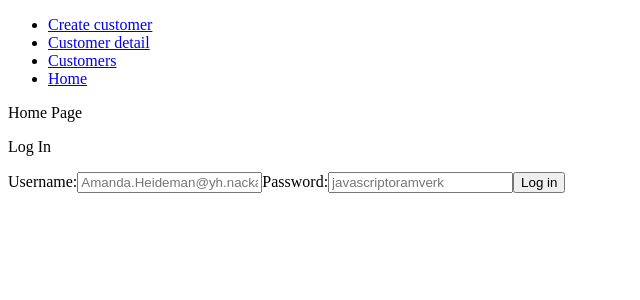
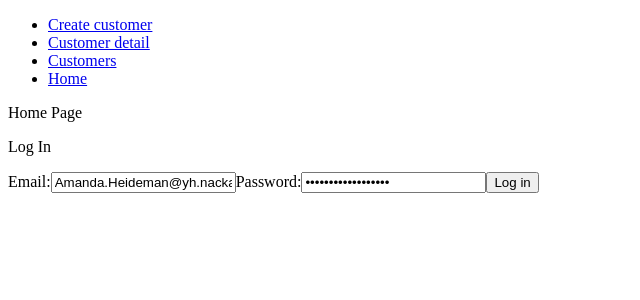
Before and after one commit to AmandaHeideman/customer-register, a React (Create React App) app: page / in a window 1280 px wide. Shown: the top 300 px of the page, without its empty margins (0-640 px from the left). Built offline with nearby package versions, Linux system fonts and the light colour scheme.

Commit message:
add functionality to log in

```diff
--- a/src/components/LogIn.jsx
+++ b/src/components/LogIn.jsx
@@ -1,16 +1,52 @@
-import React from 'react'
+import React, {useState} from 'react';
+import {useHistory} from 'react-router-dom';
 
 export default function LogIn() {
+  const [formInput, setFormInput] = useState({
+    email: "Amanda.Heideman@yh.nackademin.se",
+    password: "javascriptoramverk"
+  })
+
+  const history = useHistory();
+
+  function handleOnChange(e){
+    e.preventDefault();
+    setFormInput({...formInput, [e.target.email]: e.target.password })
+  }
+
+  function handleOnSubmit(e){
+    e.preventDefault()
+    const url = "https://frebi.willandskill.eu/api-token-auth/"
+    const payload = {
+      email: formInput.email,
+      password: formInput.password
+    }
+    fetch(url, {
+      method: "POST",
+      body: JSON.stringify(payload),
+      headers: {
+        "Content-Type": "application/json"
+      }
+    })
+    .then(res => res.json())
+    .then(data => {
+      localStorage.setItem("WEBB20", data.token)
+      history.push('/customers')
+    })
+  }
+
   return (
     <div>
       <p>Log In</p>
-      <label>Username:
-        <input type="text" placeholder="Amanda.Heideman@yh.nackademin.se"/>
-      </label>
-      <label>Password:
-        <input type="password" placeholder="javascriptoramverk"/>
-      </label>
-      <button>Log in</button>
+      <form onSubmit={handleOnSubmit}>
+        <label>Email:
+          <input type="text" onChange={handleOnChange} value={formInput.email} />
+        </label>
+        <label>Password:
+          <input type="password" onChange={handleOnChange} value= {formInput.password} />
+        </label>
+        <button type="submit">Log in</button>
+      </form>
     </div>
   )
 }
```
Also changed, not shown: 1 other file (tests, documents, lock files or other folders).
